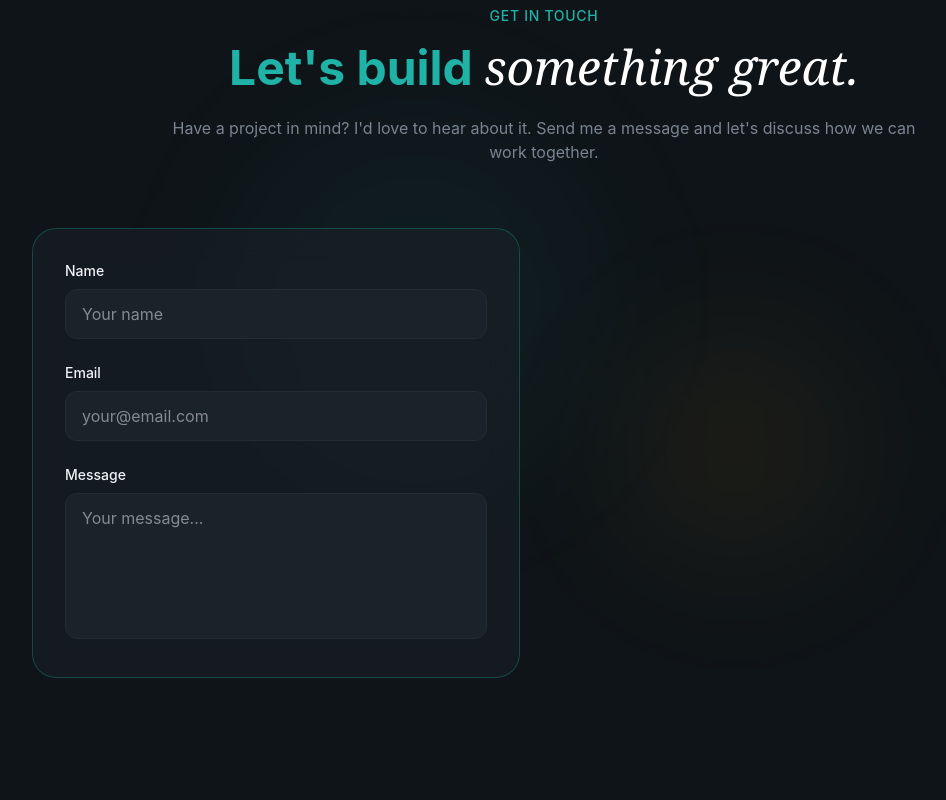
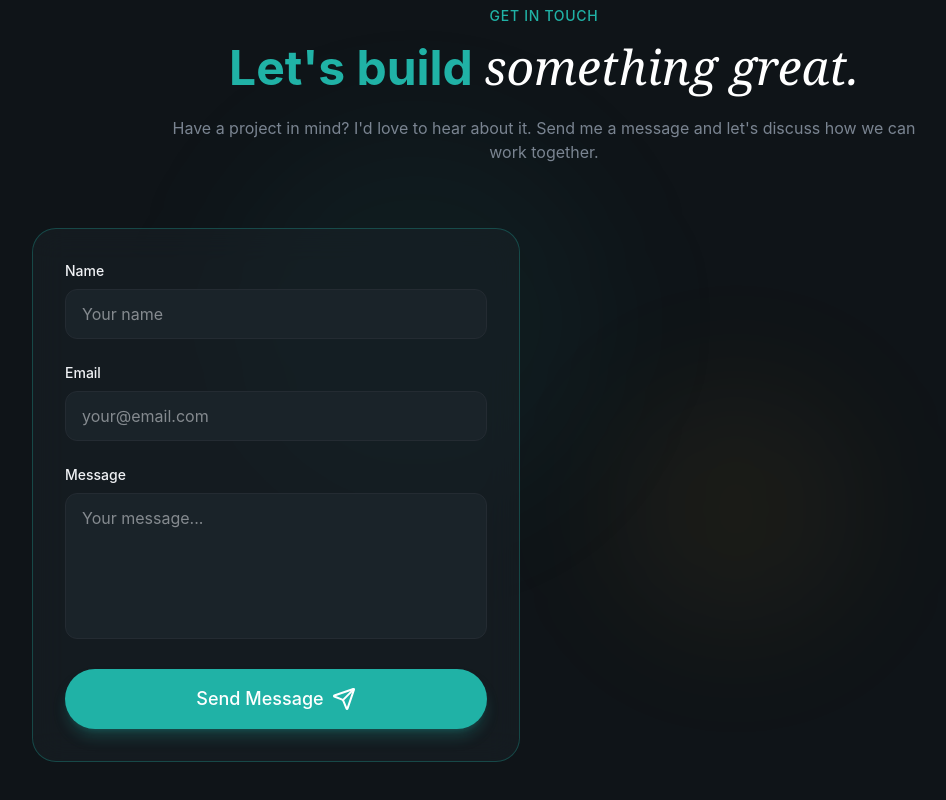
Before and after one commit to dovile-mart/devportfolio, a React (Vite) app: page / in a window 1280 px wide. Shown: the part 3214-4014 px from the top of the page, without its empty margins (96-1042 px from the left). Built offline with nearby package versions, Linux system fonts and the light colour scheme.

Commit message:
Add form submit button

```diff
--- a/src/sections/Contact.jsx
+++ b/src/sections/Contact.jsx
@@ -1,4 +1,5 @@
-import { Mail, Phone, MapPin } from "lucide-react";
+import { Mail, Phone, MapPin, Send } from "lucide-react";
+import { Button } from "@/components/Button";
 
 const contactInfo = [
     {
@@ -107,6 +108,10 @@ export const Contact = () => {
                                     outline-none transition-all resize-none"
                                 />
                             </div>
+                            <Button className="w-full" type="submit" size="lg">
+                                Send Message
+                                <Send/>
+                            </Button>
                         </form>
                     </div>
                 </div>
```
